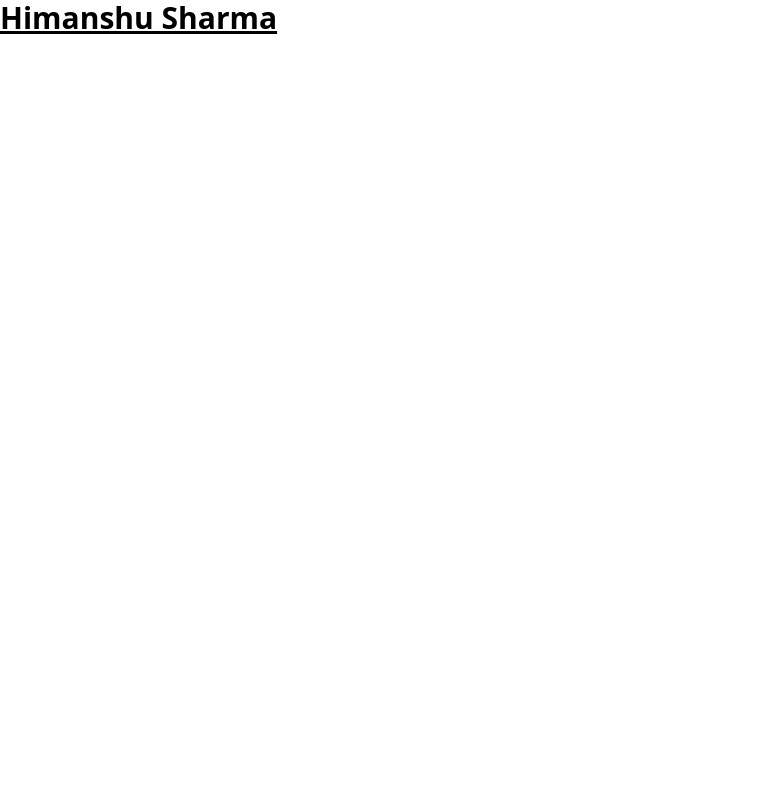
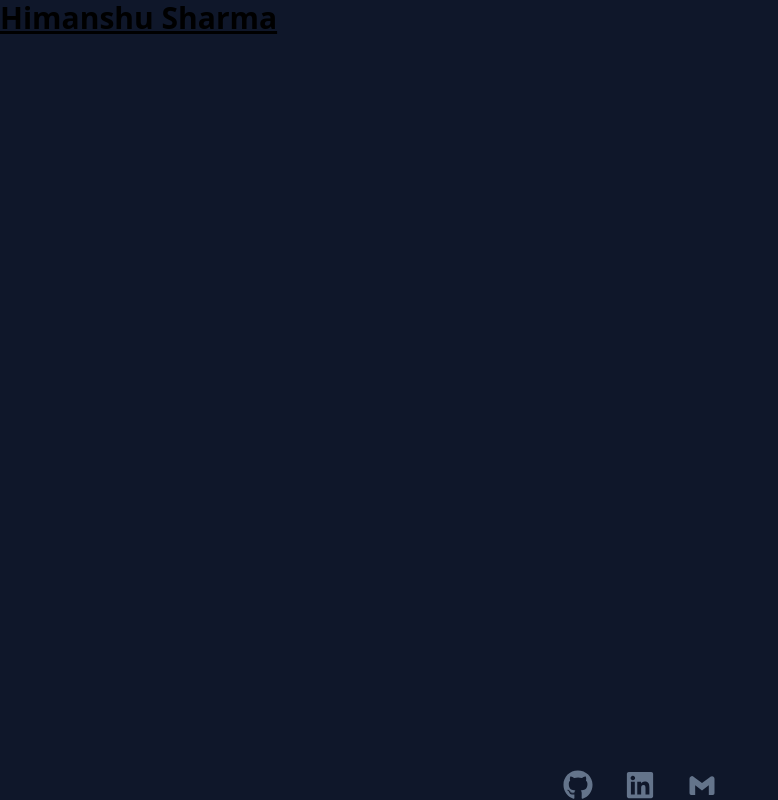
Before and after one commit to CodeXGautam/portfolio, a React (Create React App) app in the folder frontend/: page / in a window 1280 px wide. Shown: the whole page, without its empty margins (0-778 px from the left). Built offline with nearby package versions, Linux system fonts and the light colour scheme.

Commit message:
Add Footer component with social media links and integrate into App

```diff
--- a/frontend/src/App.js
+++ b/frontend/src/App.js
@@ -1,13 +1,15 @@
-
+import Footer from "./components/Footer";
 
 function App() {
   return (
-    <div className="App">
+    <div className="flex flex-col justify-between min-h-screen overflow-hidden
+      bg-slate-900">
           <div>
             <h1 className="text-3xl font-bold underline">
               Himanshu Sharma
               </h1>
           </div>
+          <Footer/>
     </div>
   );
 }
--- /dev/null
+++ b/frontend/src/components/Footer.js
@@ -0,0 +1,31 @@
+import {NavLink} from "react-router";
+import { FaGithub } from "react-icons/fa6";
+import { FaLinkedin } from "react-icons/fa";
+import { BiLogoGmail } from "react-icons/bi";
+
+
+const Footer = () =>{
+    return(
+        <div className="flex justify-center items-center gap-8">
+            <NavLink to='https://github.com/CodeXGautam'
+            target="blank">
+                <FaGithub className="text-3xl cursor-pointer text-slate-500 hover:text-slate-300
+                transition-all duration-200"/>
+            </NavLink>
+
+            <NavLink to='https://www.linkedin.com/in/himanshu-sharma-72b93b283/'
+            target="blank">
+                <FaLinkedin className="text-3xl cursor-pointer text-slate-500 hover:text-slate-300
+                transition-all duration-200"/>
+            </NavLink>
+
+             <NavLink to='mailto:himanshug1310@gmail.com'
+            target="blank">
+                <BiLogoGmail className="text-3xl cursor-pointer text-slate-500 hover:text-slate-300
+                transition-all duration-200"/>
+            </NavLink>
+        </div>
+    )
+}
+
+export default Footer;
```
